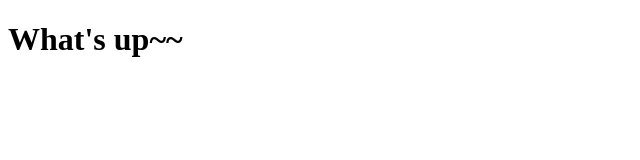
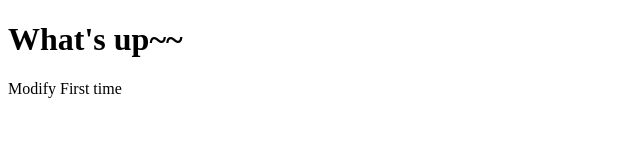
Before and after one commit to bonaparta/15FS4045, a plain HTML site: page Plant/WebContent/index.html in a window 1280 px wide. Shown: the whole page, without its empty margins (0-640 px from the left). Drawn offline with Linux system fonts and the light colour scheme.

Commit message:
Modify for the first time

```diff
--- a/Plant/WebContent/index.html
+++ b/Plant/WebContent/index.html
@@ -7,5 +7,6 @@
 </head>
 <body>
 <H1>What's up~~</H1>
+Modify First time
 </body>
 </html>
```
